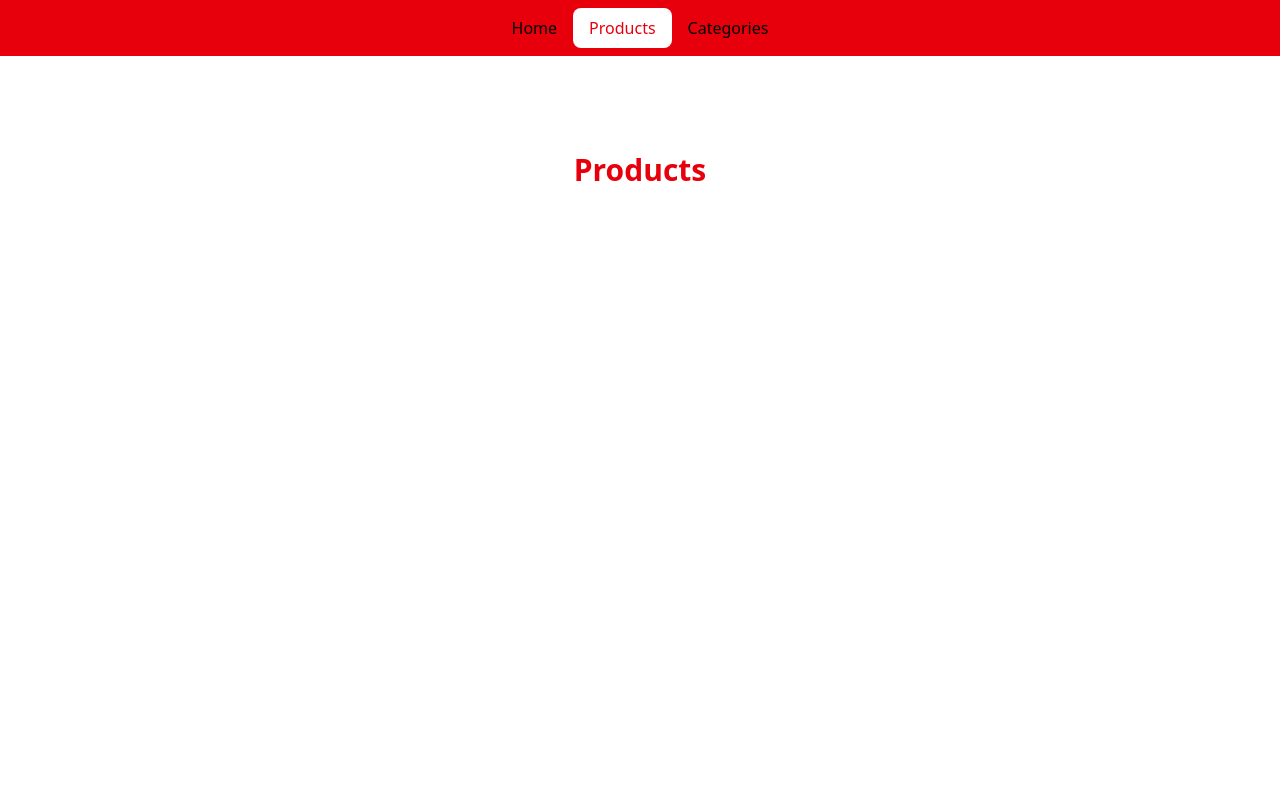
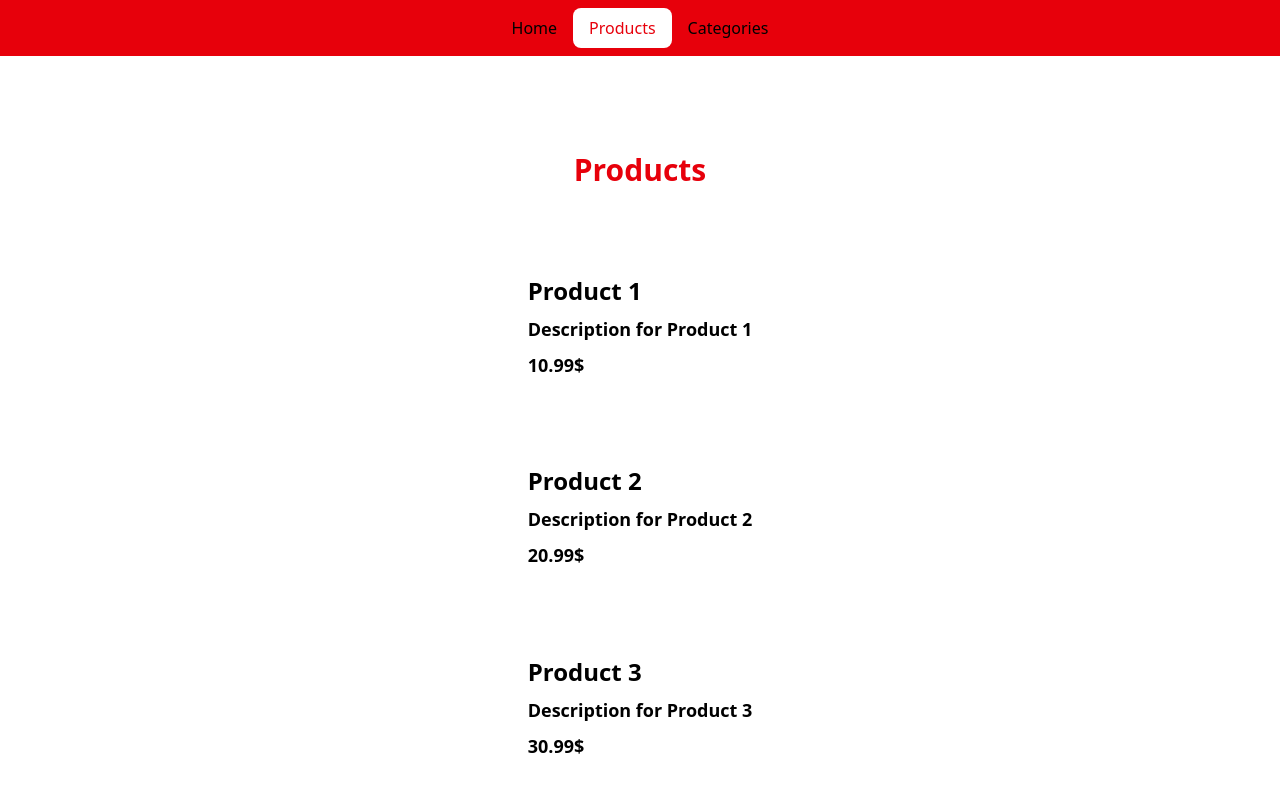
Before and after one commit to walidashraf0/test-next-one, a Next.js app: page /products in a window 1280 px wide. Shown: the top 792 px of the page. Built offline with nearby package versions, Linux system fonts and the light colour scheme; data requests are answered from the project's data file.

Commit message:
SSG & ISR fetching & Cachinng Data

```diff
--- /dev/null
+++ b/_data/db.json
@@ -0,0 +1,44 @@
+{
+    "products": [
+        {
+            "id": 1,
+            "name": "Product 1",
+            "price": 10.99,
+            "description": "Description for Product 1"
+        },
+        {
+            "id": 2,
+            "name": "Product 2",
+            "price": 20.99,
+            "description": "Description for Product 2"
+        },
+        {
+            "id": 3,
+            "name": "Product 3",
+            "price": 30.99,
+            "description": "Description for Product 3"
+        }
+    ],
+    "categories": [
+        {
+            "id": 1,
+            "name": "Mobiles",
+            "description": "Description for Category 1"
+        },
+        {
+            "id": 2,
+            "name": "Laptops",
+            "description": "Description for Category 2"
+        },
+        {
+            "id": 3,
+            "name": "Tablets",
+            "description": "Description for Category 3"
+        },
+        {
+            "id": 4,
+            "name": "Accessories",
+            "description": "Description for Category 4"
+        }
+    ]
+}
--- a/app/categories/page.jsx
+++ b/app/categories/page.jsx
@@ -1,14 +1,30 @@
-"use client";
-import { useRouter } from "next/navigation";
+// import { useRouter } from "next/navigation";
 import React from "react";
 
-const Categories = () => {
-  const router = useRouter();
+const Categories = async () => {
+  const data = await fetch("http://localhost:4000/categories", {
+    cache: "force-cache", // Force cache
+    next: { revalidate: 5 }// 5 Seconds
+  }).then((res) =>
+    res.json()
+  );
+
+  // const router = useRouter();
 
   return (
     <>
-      <section className="flex justify-between items-center min-h-screen flex-col p-24">
+      <section className="flex justify-start items-center min-h-screen flex-col p-24">
         <h1 className="text-3xl font-extrabold text-red-600">Categories</h1>
+        <div className="w-full mt-16">
+          {data.map((category) => (
+            <h1
+              key={category.id}
+              className="text-xl font-extrabold text-red-600"
+            >
+              {category.name}
+            </h1>
+          ))}
+        </div>
         {/* <button
           onClick={() => {
             // Routing to products page
--- a/app/page.js
+++ b/app/page.js
@@ -1,5 +1,4 @@
 import React from "react";
-import Image from "next/image";
 
 export default function Home() {
   return (
--- a/app/products/page.jsx
+++ b/app/products/page.jsx
@@ -1,24 +1,33 @@
-import React from "react";
+"use client"; // This is a client component
+import React, { useEffect, useState } from "react";
 
 const Products = () => {
+  const [data, setDate] = useState([]);
+  useEffect(() => {
+    const fetchData = async () => {
+      const res = await fetch("http://localhost:4000/products").then((res) =>
+        res.json()
+      );
+      console.log(res)
+      setDate(res);
+    };
+    fetchData();
+  }, []);
   console.log("Hi from Products Server component");
   return (
     <>
       <section className="flex justify-between items-center min-h-screen flex-col p-24">
         <h1 className="text-3xl font-extrabold text-red-600">Products</h1>
+        {data.map((product) => (
+          <div key={product.id} className="flex flex-col gap-2">
+            <h1 className="text-2xl font-bold">{product.name}</h1>
+            <p className="text-lg font-semibold">{product.description}</p>
+            <p className="text-lg font-semibold">{product.price}$</p>
+          </div>
+        ))}
       </section>
     </>
   );
 };
 
 export default Products;
-
-/**
- * Next.js is SSR by default, but it also supports CSR (Client Side Rendering) and SSG (Static Site Generation).
- * SSR vs CSR
- * SSR: Server Side Rendering, to make componenets (client or interactive) components, we need to use the "use client" directive at the top of the file.
- * CSR: Client Side Rendering => Hooks, State Management, Events, and other client-side features are available.
- * SSG: Static Site Generation
- * ISR: Incremental Static Regeneration
- * RSC: React Server Components
- */
```
Also changed, not shown: 1 other file (tests, documents, lock files or other folders).
